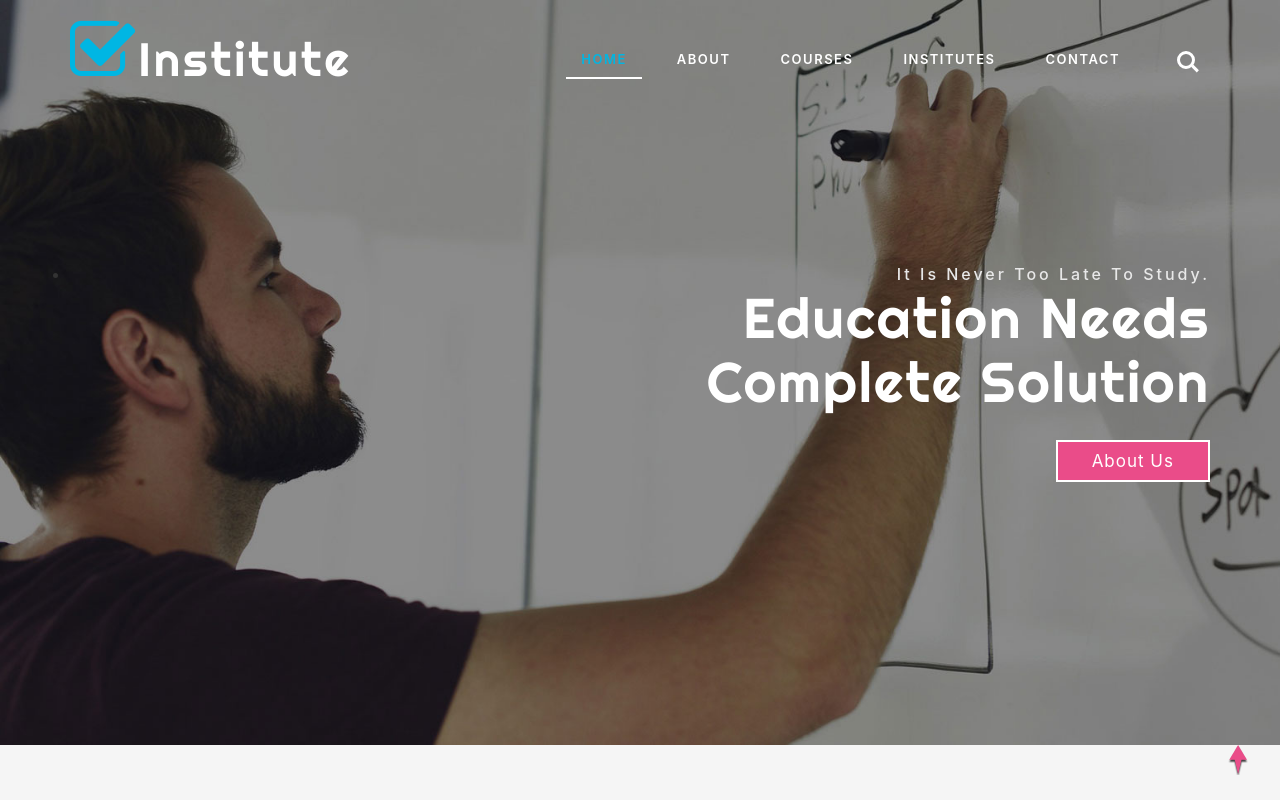
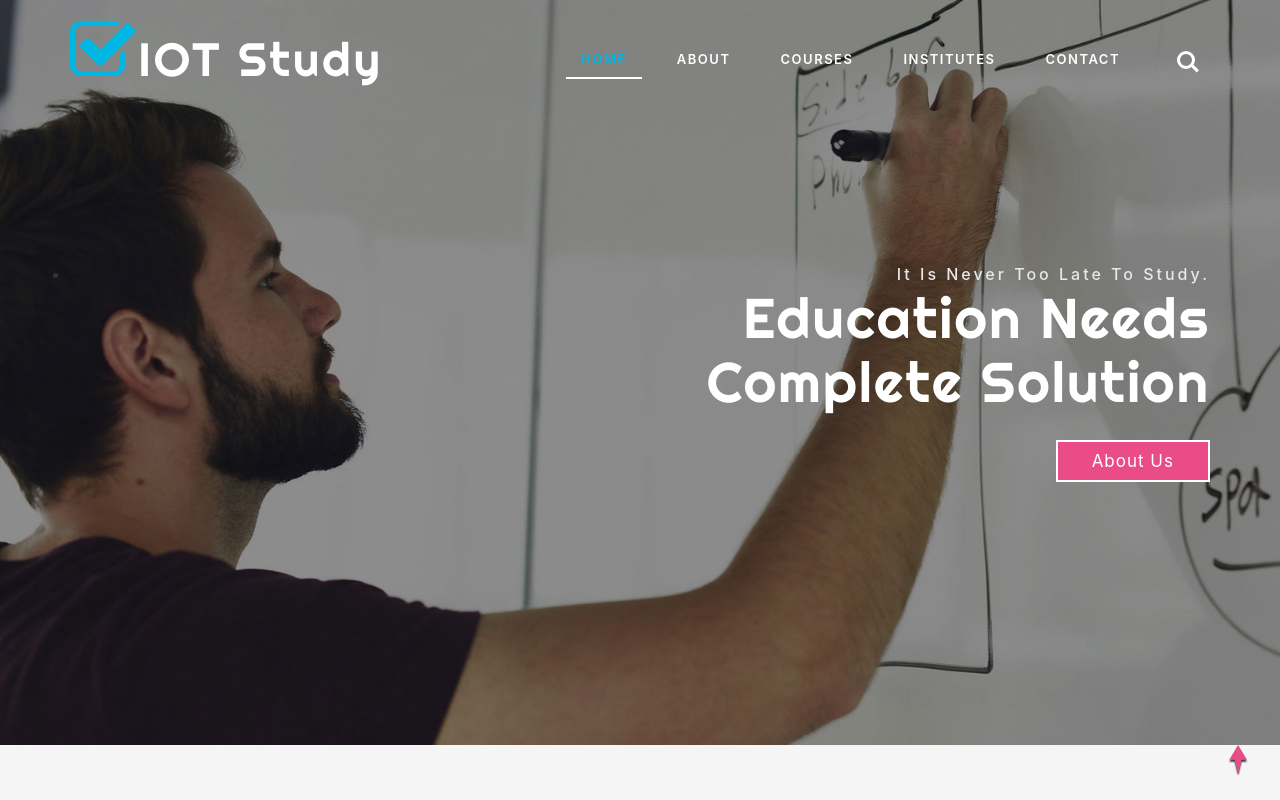
Before and after one commit to deveshprojectwork/aws-react-mycodepipeline, a React (Create React App) app: page / in a window 1280 px wide. Shown: the top 800 px of the page. Built offline with nearby package versions, Linux system fonts and the light colour scheme.

Commit message:
fixing header name

```diff
--- a/src/components/Footer.js
+++ b/src/components/Footer.js
@@ -16,7 +16,7 @@ export class Footer extends Component {
             <div className="footer-agileits-w3layouts">
           <div className="container">
             <div className="btm-logo-w3ls">
-              <h2><a href="index.html"><span className="fa fa-check-square-o" aria-hidden="true"></span>Institute</a></h2>
+              <h2><a href="index.html"><span className="fa fa-check-square-o" aria-hidden="true"></span>Institute of Advance Study</a></h2>
             </div>
             <div className="subscribe-w3ls">
               <h6>Let us inform you about everything important directly.</h6>
@@ -43,7 +43,7 @@ export class Footer extends Component {
         </div>
         <div className="copyright-w3layouts">
           <div className="container">
-            <p>&copy; 2020 Institute . All Rights Reserved | Design by <a href="institutes"> Institutes </a></p>
+            <p>&copy; 2020 Institute . All Rights Reserved | Design by <a href="institutes">IOT Study</a></p>
           </div>
         </div>
         <a href="#home" className="scroll" id="toTop" style={stylesDisplay}>
--- a/src/components/Header.js
+++ b/src/components/Header.js
@@ -50,8 +50,8 @@ export class Header extends Component {
             <div className="container">
                 <header>
                     <div className="header-bottom-w3layouts">
-                        <div className="main-w3ls-logo">
-                            <h1><a href="/"><span className="fa fa-check-square-o" aria-hidden="true"></span>Institute</a></h1>
+                        <div className="main-w3ls-logo" >
+                            <h1><a href="/"><span className="fa fa-check-square-o" aria-hidden="true"></span>IOT Study</a></h1>
                         </div>
                         <nav className="navbar navbar-default">
                             <div className="navbar-header">
```
